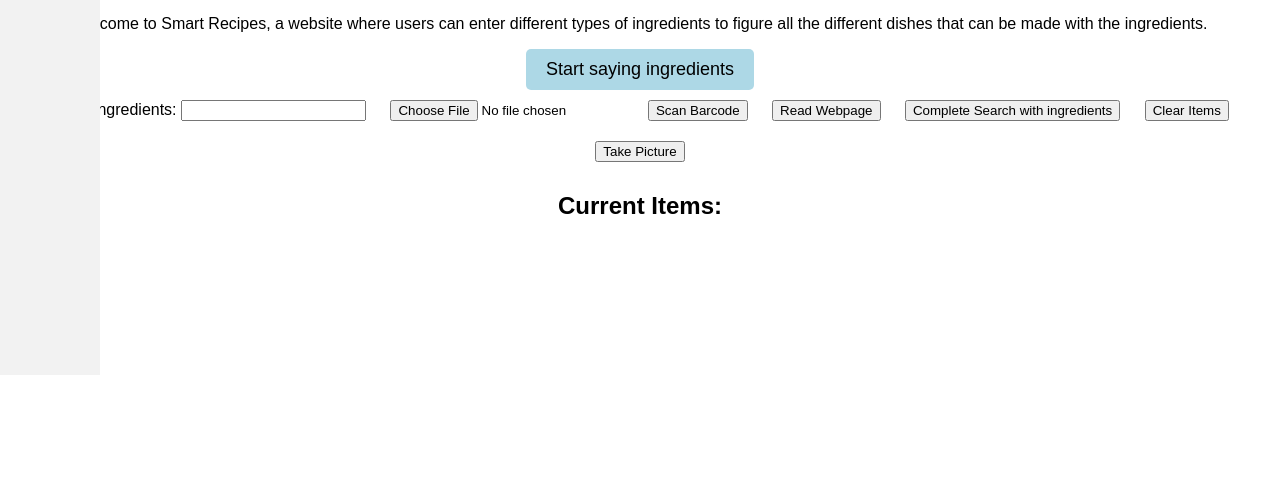
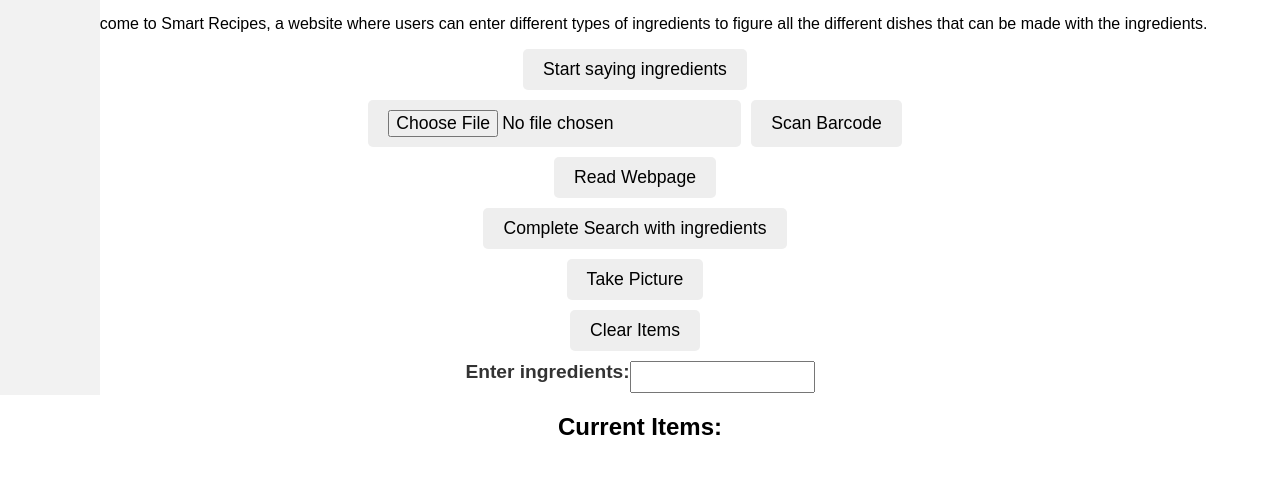
Before and after one commit to 5914-project/MainRepo, a Flask app: page /home/ in a window 1280 px wide. Shown: the part 425-924 px from the top of the page. Before the commit the page ends 800 px from the top, so only its background shows below. Run offline with Flask 2, Linux system fonts and the light colour scheme.

Commit message:
Added some styling

```diff
--- a/static/style.css
+++ b/static/style.css
@@ -18,6 +18,14 @@
   width: 50%;
 }
 
+label {
+  display: block;
+  font-size: 1.2rem;
+  font-weight: bold;
+  margin-bottom: 10px;
+  color: #333;
+}
+
 /* Style the text description */
 .p {
   font-size: 20px;
@@ -26,21 +34,26 @@
   margin-left: 50px;
 }
 
-/* Style the form buttons */
 .form {
-  display: inline-block;
-  margin: 10px;
-  text-align: left;
+  display: flex;
+  justify-content: center;
+  margin: 10px 0;
 }
 
-/* Style the submit button */
-button[type="submit"] {
+button[type="submit"], button[type="button"], #imageInput {
   padding: 10px 20px;
-  background-color: lightblue;
+  font-size: 1.1rem;
+  border-radius: 5px;
   border: none;
-  border-radius: 5px;
-  font-size: 18px;
+  background-color: #eee;
+  color: black;
   cursor: pointer;
+  transition: background-color 0.3s ease;
+  margin-right: 10px;
+}
+
+button[type="submit"]:hover, button[type="button"]:hover {
+  background-color: #005fa3;
 }
 
 .accordion {
--- a/templates/home.html
+++ b/templates/home.html
@@ -25,16 +25,10 @@
   <form method="post">
     <button type="submit" name = 'Speak' onclick="sendToSpeech()">Start saying ingredients</button>
   </form>
-  <form onsubmit="clearAllFields()" class="form">
-    <form class="form">
-      <label for="text-box">Enter ingredients:</label>
-      <input type="text" id="text-box" onkeydown="handleEnterKeyDown(event)">
-    </form>
   <form class="form">
     <input type="file" id="imageInput" accept="image/*">
     <button type="button" name = 'Scan' onclick="sendImageToBarcodeScanner()">Scan Barcode</button>
   </form>
-  </form class="form">
   <form class="form">
     <button type="button" name = 'Read' onclick="readWebpage()">Read Webpage</button>
   </form>
@@ -42,11 +36,17 @@
     <button type="button" name = 'Search' onclick="displayItems()">Complete Search with ingredients</button>
   </form>
   <form class="form">
+    <button type="button" name = 'pic' onclick="takePicture()">Take Picture</button>
+  </form>
+  <form class="form">
     <button type="button" name = 'clear' onclick="clearItems()">Clear Items</button>
   </form>
+  <form onsubmit="clearAllFields()" class="form">
     <form class="form">
-    <button type="button" name = 'pic' onclick="takePicture()">Take Picture</button>
+      <label for="text-box">Enter ingredients:</label>
+      <input type="text" id="text-box" onkeydown="handleEnterKeyDown(event)">
     </form>
+  </form class="form">
   <h2>Current Items:</h2>
   <ul id = "items"></ul>
   <script>
```
Lines whose indentation alone changed are shown as unchanged.
